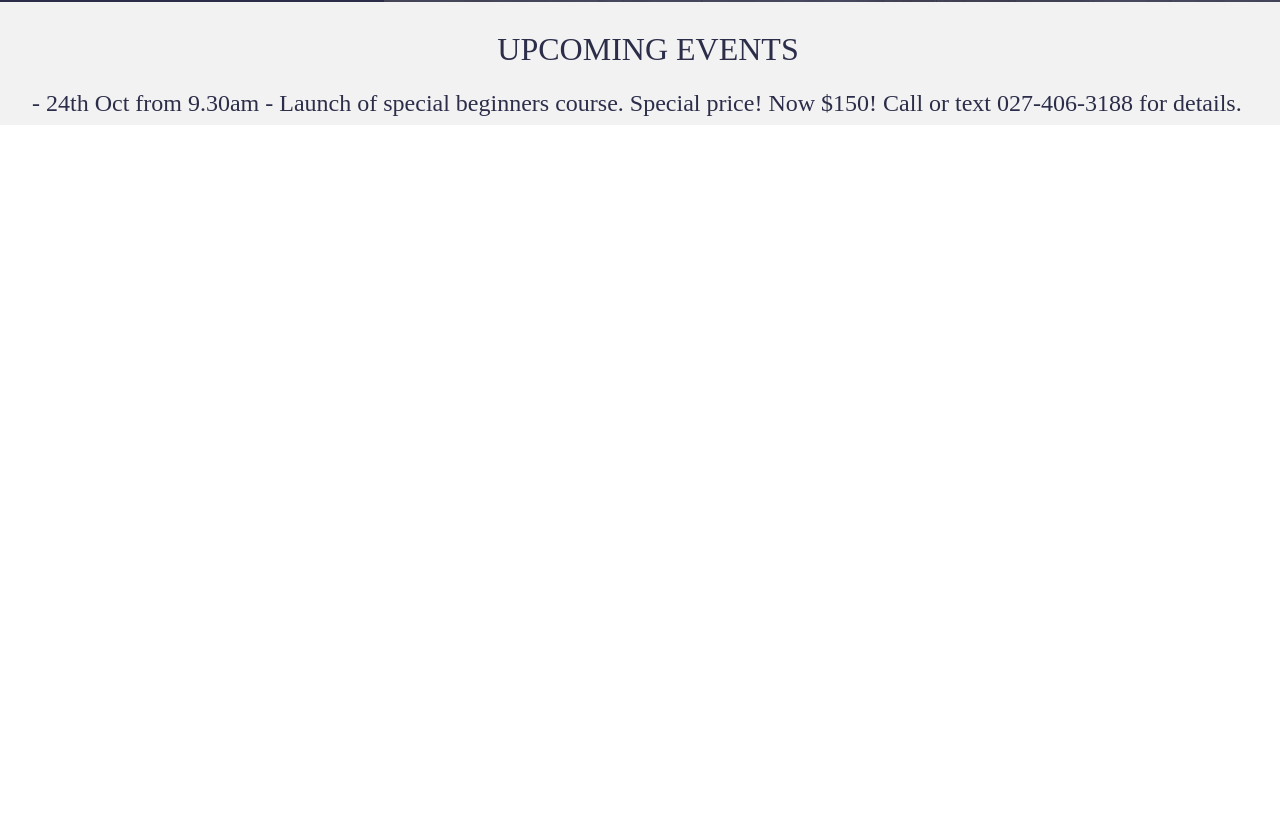
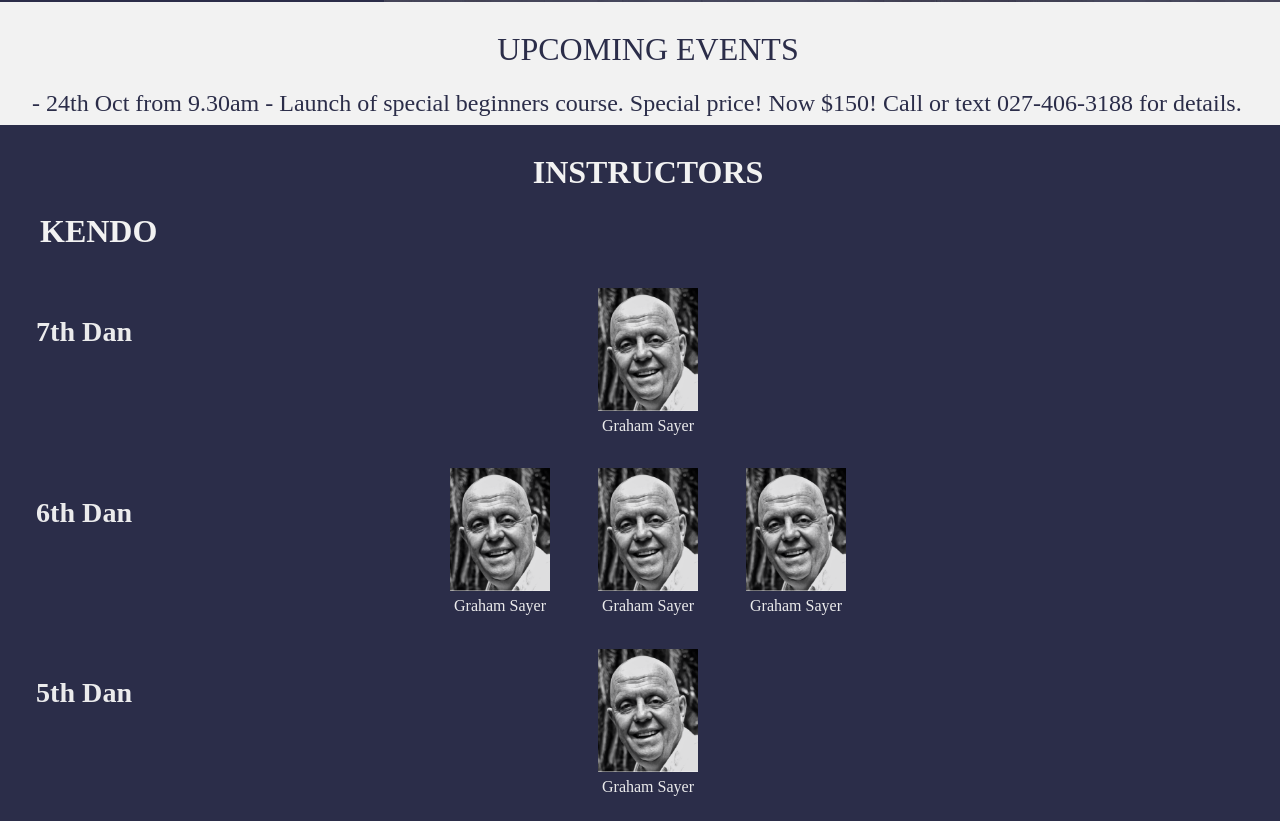
Before and after one commit to weilingxie/akc, a React (Create React App) app: page / in a window 1280 px wide. Shown: the part 720-1541 px from the top of the page. Before the commit the page ends 845 px from the top, so only its background shows below. Built offline with nearby package versions, Linux system fonts and the light colour scheme.

Commit message:
Instructors in progress

```diff
--- a/src/App.js
+++ b/src/App.js
@@ -15,7 +15,7 @@ function App() {
       <Navbar />
       <Landing />
       <UpcomingEvent />
-      {/*<Instructors /> */}
+      <Instructors />
     </Router>
   );
 }
--- a/src/components/Instructor.scss
+++ b/src/components/Instructor.scss
@@ -1,6 +1,72 @@
+@import "./design-tokens/css-variables.scss";
+
+.instructors {
+    background-color: var(--color-primary);
+    color: var(--color-additional);
+    width: 100%;
+    padding: 0.5em;
+    text-align: center;
+
+    .instructor-dan{
+        font-size: 1.5rem;
+        padding: 0.7em 0;
+    }
 
 
 
-.instructor-photo{
-    width: 100px;
+    .instructor-card-container{
+        margin: 0;
+        padding: 0;
+        display: inline-flex;
+        justify-content: center;
+
+        .instructor-card{
+            padding: 0 1em;
+        }
+
+    }
+
+    .instructor-photo{
+        max-width: 100px;
+        margin: 0;
+        padding: 0;
+    }
+
+    .instructor-name {
+        font-size: 1rem;
+        margin: 0;
+        padding: 0;
+    }
 }
+
+@media screen and (min-width: 800px) {
+    .instructors{
+
+        .instructor-type{
+            text-align: left;
+            padding-left: 1em;
+        }
+
+        .instructor-dan {
+            display: grid;
+            grid-template-columns: 1fr 1fr 1fr;
+            opacity: 1;
+
+            .instructor-dan-name {
+                text-align: left;
+                padding-left: 1em;
+                grid-column: 1 / 2;
+            }
+
+            .instructor-card-container{
+                text-align: center;
+                grid-column: 2 / 3;
+            }
+        }
+
+        .instructor-kendo {
+            opacity:  .97;
+        }
+    }
+
+}
--- a/src/components/Instructors.js
+++ b/src/components/Instructors.js
@@ -5,14 +5,46 @@ const Instructors = () => {
 
     return (
         <div className="instructors">
-            <h1 className="linstructors-title">INSTRUCTORS</h1>
-            <div className="instructors-7thDan">
-                <h3 className="instructors-dan">7th Ddan</h3>
-                <div className="instructors-card">
-                    <img className="instructor-photo" src={`${process.env.PUBLIC_URL}/images/Graham-Sayer.jpg`} alt="gramham.sayer" />
-                    <p className="instructor-name">Graham Sayer</p>
+            <h1 className="instructor-title">INSTRUCTORS</h1>
+            <h1 className="instructor-type">KENDO</h1>
+            <div className="instructor-kendo">
+                <div className="instructor-dan instructor-7thDan">
+                    <h3 className="instructor-dan-name">7th Dan</h3>
+                    <div className="instructor-card-container">
+                        <div className="instructor-card">
+                            <img className="instructor-photo" src={`${process.env.PUBLIC_URL}/images/Graham-Sayer.jpg`} alt="gramham.sayer" />
+                            <p className="instructor-name">Graham Sayer</p>
+                        </div>
+                    </div>
+                </div>
+                <div className="instructor-dan instructor-6thDan">
+                    <h3 className="instructor-dan-name">6th Dan</h3>
+                    <div className="instructor-card-container">
+                        <div className="instructor-card">
+                            <img className="instructor-photo" src={`${process.env.PUBLIC_URL}/images/Graham-Sayer.jpg`} alt="gramham.sayer" />
+                            <p className="instructor-name">Graham Sayer</p>
+                        </div>
+                        <div className="instructor-card">
+                            <img className="instructor-photo" src={`${process.env.PUBLIC_URL}/images/Graham-Sayer.jpg`} alt="gramham.sayer" />
+                            <p className="instructor-name">Graham Sayer</p>
+                        </div>
+                        <div className="instructor-card">
+                            <img className="instructor-photo" src={`${process.env.PUBLIC_URL}/images/Graham-Sayer.jpg`} alt="gramham.sayer" />
+                            <p className="instructor-name">Graham Sayer</p>
+                        </div>
+                    </div>
+                </div>
+                <div className="instructor-dan instructor-5thDan">
+                    <h3 className="instructor-dan-name">5th Dan</h3>
+                    <div className="instructor-card-container">
+                        <div className="instructor-card">
+                            <img className="instructor-photo" src={`${process.env.PUBLIC_URL}/images/Graham-Sayer.jpg`} alt="gramham.sayer" />
+                            <p className="instructor-name">Graham Sayer</p>
+                        </div>
+                    </div>
                 </div>
             </div>
+
         </div>
     )
 }
```
Also changed, not shown: src/components/Landing copy 2.scss (deleted, +0 -113 lines), src/components/Landing copy.scss (deleted, +0 -119 lines).
